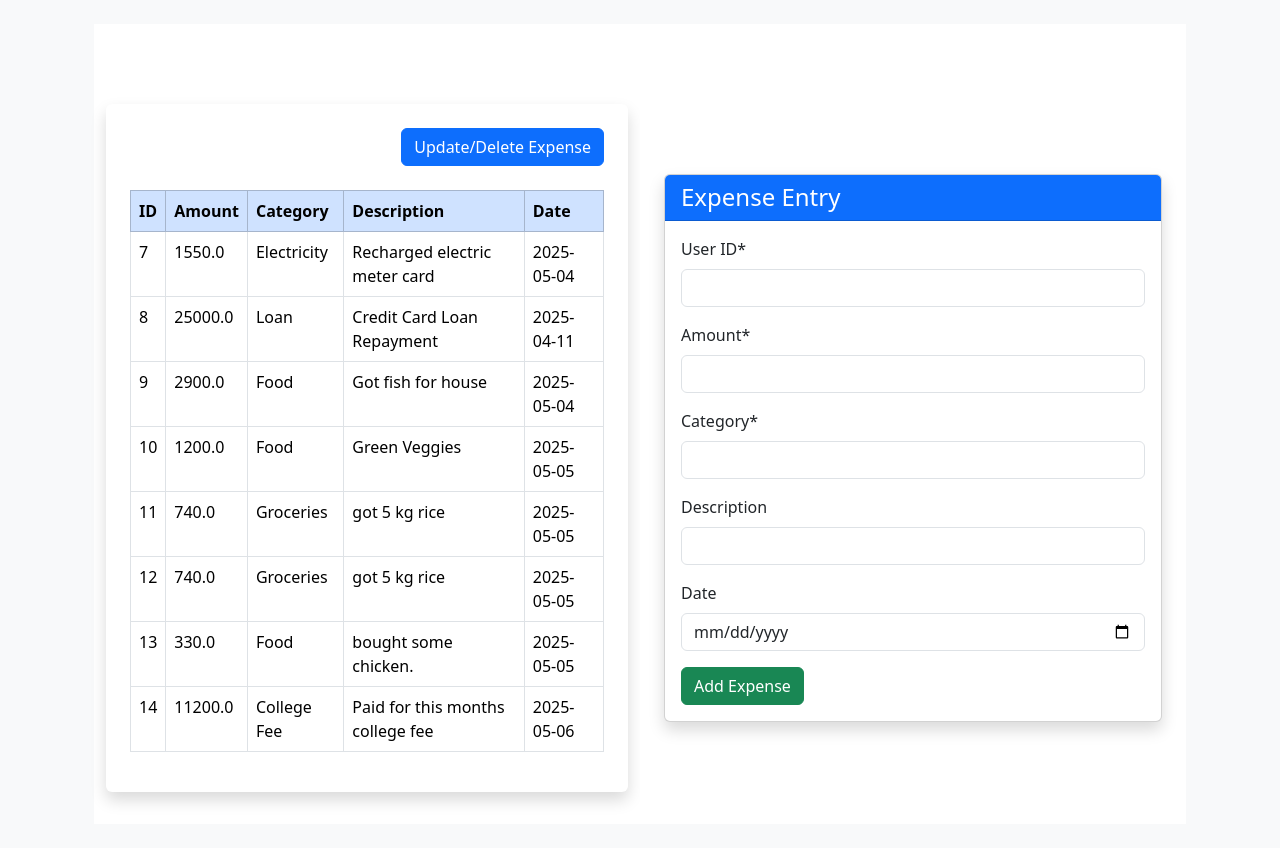
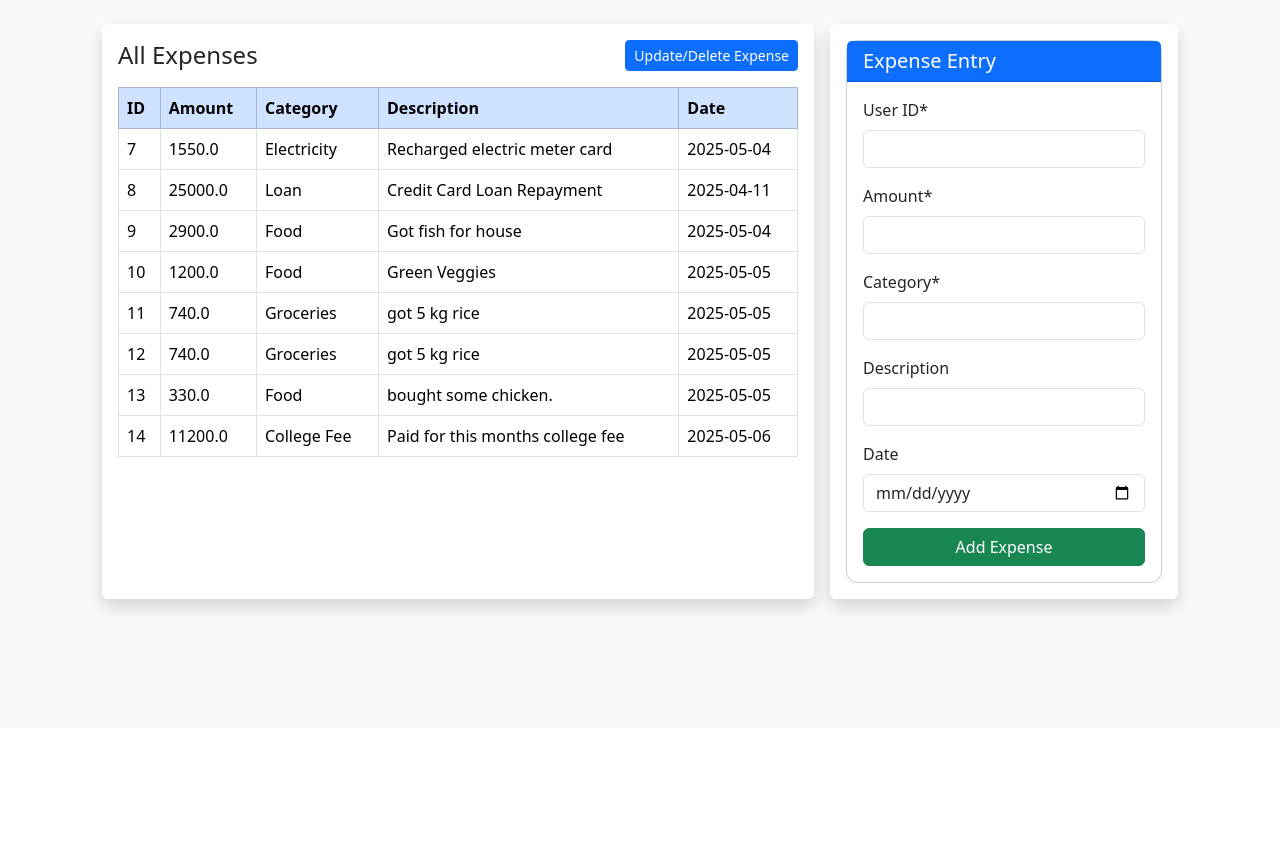
Before and after one commit to zayed0099/finance-tracker-app, a Flask app: page /manage-expense in a window 1280 px wide. Shown: the part 72-920 px from the top of the page. After the commit the page ends 687 px from the top, so only its background shows below. Run offline with Flask 3, Linux system fonts and the light colour scheme.

Commit message:
Added delete, fixed ui and changed some uri

```diff
--- a/app/routes.py
+++ b/app/routes.py
@@ -29,7 +29,7 @@ def setup_routes(app):
         all_details = Details.query.all()
         return render_template("view.html", details=all_details)
 
-    @app.route('/dashboard', methods=["POST", "GET"])
+    @app.route('/manage-expense/view', methods=["POST", "GET"])
     def filter_data():
         if request.method == "POST":
             user_input = request.form["fil_data"]
--- a/app/templates/base.html
+++ b/app/templates/base.html
@@ -73,7 +73,7 @@
     <div class="collapse navbar-collapse" id="mainNavbar">
       <ul class="navbar-nav me-auto mb-2 mb-lg-0">
         <li class="nav-item"><a class="nav-link" href="/">Home</a></li>
-        <li class="nav-item"><a class="nav-link" href="/dashboard">Dashboard</a></li>
+        <li class="nav-item"><a class="nav-link" href="#">Dashboard</a></li>
         <li class="nav-item"><a class="nav-link" href="/manage-expense">Manage Expense</a></li>
         <!-- <li class="nav-item"><a class="nav-link" href="#">Contact</a></li> -->
       </ul>
--- a/app/templates/view.html
+++ b/app/templates/view.html
@@ -15,25 +15,45 @@
             height: 100%;
             margin: 0;
         }
+
         .full-height {
-      height: 100vh;
+            min-height: 100vh;
         }
+
         .custom-dark {
-      background-color: #FFFFFF;
-      color: white;
+            background-color: #ffffff;
+            color: #000000;
+        }
+
+        .content-wrapper {
+            max-width: 1200px;
+            margin: auto;
+        }
+
+        .form-section, .table-section {
+            padding: 20px;
+        }
+
+        .card {
+            border-radius: 12px;
+        }
+
+        .shadow {
+            box-shadow: 0 0.25rem 1rem rgba(0, 0, 0, 0.1);
         }
     </style>
 </head>
 <body class="bg-light">
-	 <main class="content container my-4">
-    <div class="container-fluid">
-  <div class="row full-height">
-     <div class="col-6 custom-dark d-flex align-items-center justify-content-center">
-     <div class="container mt-5 p-4 bg-white shadow rounded">
-        <div class="d-flex justify-content-between align-items-center mb-4">
-            <h3 class="mb-0">All Expenses</h3>
-           <!--  <a href="/manage-expense/update" class="btn btn-primary">Update Expense</a> -->
-            <a href="/dashboard" class="btn btn-primary">Update/Delete Expense </a>
+    <main class="content container-fluid my-4">
+  <div class="d-flex justify-content-center">
+    <div class="row w-100" style="max-width: 1200px;">
+
+      <!-- All Expenses Table - Wider -->
+      <div class="col-md-8 px-2">
+        <div class="p-3 bg-white shadow rounded h-100">
+          <div class="d-flex justify-content-between align-items-center mb-3">
+            <h4 class="mb-0">All Expenses</h4>
+            <a href="{{ url_for('filter_data') }}" class="btn btn-primary btn-sm">Update/Delete Expense</a>
           </div>
 
           <div class="table-responsive">
@@ -45,8 +65,6 @@
                   <th>Category</th>
                   <th>Description</th>
                   <th>Date</th>
-
-                        <!-- <th>Actions</th> -->
                 </tr>
               </thead>
               <tbody>
@@ -58,12 +76,11 @@
                     <td>{{ data.category }}</td>
                     <td>{{ data.description }}</td>
                     <td>{{ data.date }}</td>
-
                   </tr>
                   {% endfor %}
                 {% else %}
                   <tr>
-                        <td colspan="6">No data available</td>
+                    <td colspan="5">No data available</td>
                   </tr>
                 {% endif %}
               </tbody>
@@ -71,12 +88,13 @@
           </div>
         </div>
       </div>
-    <div class="col-6 bg-white text-white d-flex align-items-center justify-content-center">
-    <!-- left side starts -->
-    <div class="container mt-5">
-        <div class="card shadow">
+
+      <!-- Expense Entry Form - Narrower -->
+      <div class="col-md-4 px-2">
+        <div class="p-3 bg-white shadow rounded h-100">
+          <div class="card">
             <div class="card-header bg-primary text-white">
-                <h4 class="mb-0">Expense Entry</h4>
+              <h5 class="mb-0">Expense Entry</h5>
             </div>
             <div class="card-body">
               <form action="/manage-expense" method="POST">
@@ -84,48 +102,35 @@
                   <label for="user_id" class="form-label">User ID*</label>
                   <input type="text" class="form-control" id="user_id" name="user_id" required>
                 </div>
-
                 <div class="mb-3">
                   <label for="amount" class="form-label">Amount*</label>
                   <input type="number" class="form-control" id="amount" name="amount" required>
                 </div>
-
                 <div class="mb-3">
                   <label for="category" class="form-label">Category*</label>
                   <input type="text" class="form-control" id="category" name="category" required>
                 </div>
-
                 <div class="mb-3">
                   <label for="description" class="form-label">Description</label>
                   <input type="text" class="form-control" id="description" name="description">
                 </div>
-
                 <div class="mb-3">
                   <label for="date" class="form-label">Date</label>
                   <input type="date" class="form-control" id="date" name="date" required>
                 </div>
-
-                    <button type="submit" class="btn btn-success">Add Expense</button>
+                <button type="submit" class="btn btn-success w-100">Add Expense</button>
               </form>
+            </div>
           </div>
         </div>
       </div>
 
     </div>
   </div>
-    </div>
-  </div>
-</div>
-
 </main>
 
-
- <!-- Bootstrap JS (optional, for interactivity like modals) -->
+    <!-- Bootstrap JS -->
     <script src="https://cdn.jsdelivr.net/npm/bootstrap@5.3.3/dist/js/bootstrap.bundle.min.js"></script>
 </body>
 </html>
-
-
-
-
 {% endblock %}
```
Also changed, not shown: app/templates/delete.html (+15 -7 lines), app/templates/filter.html (+4 -3 lines), app/app.db. Lines whose indentation alone changed are shown as unchanged.
